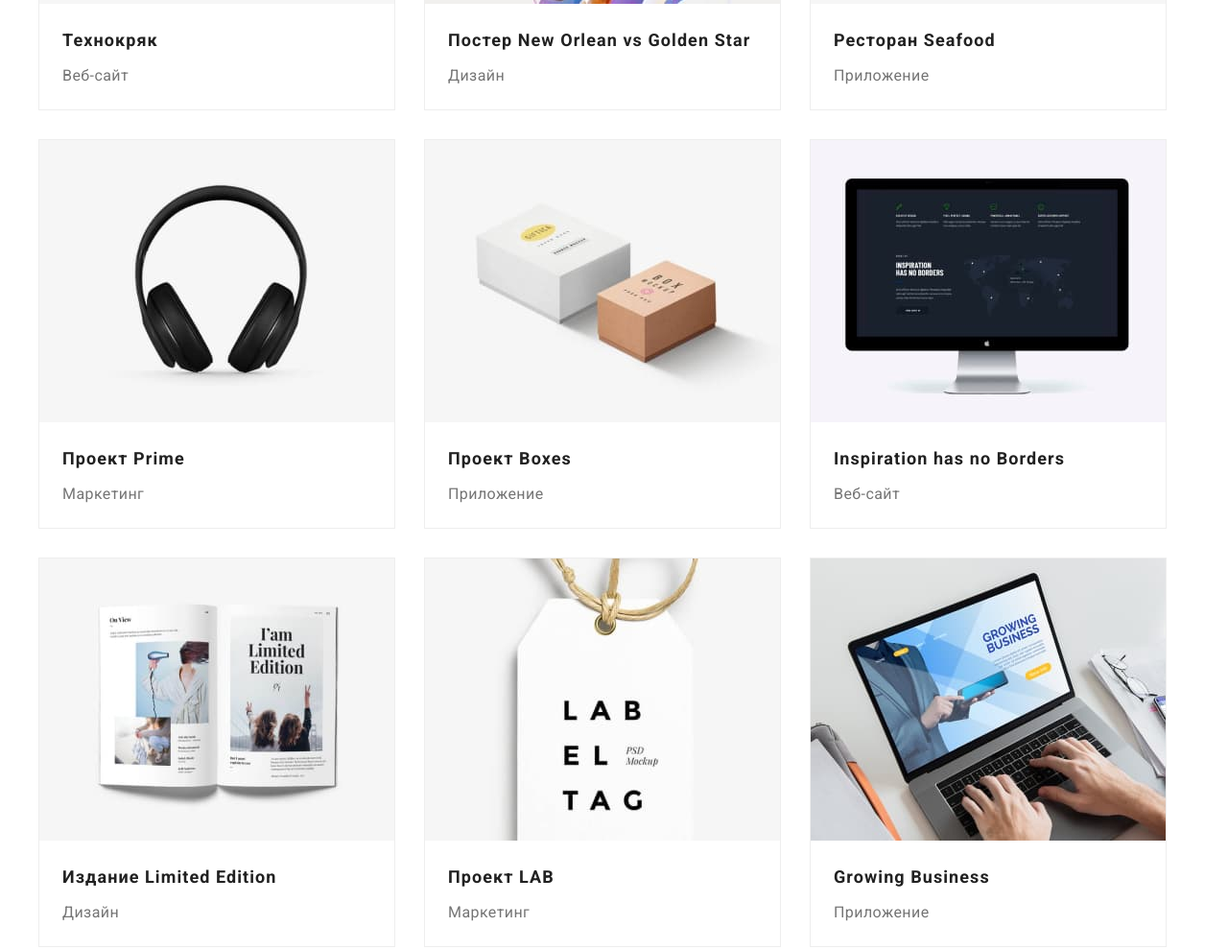
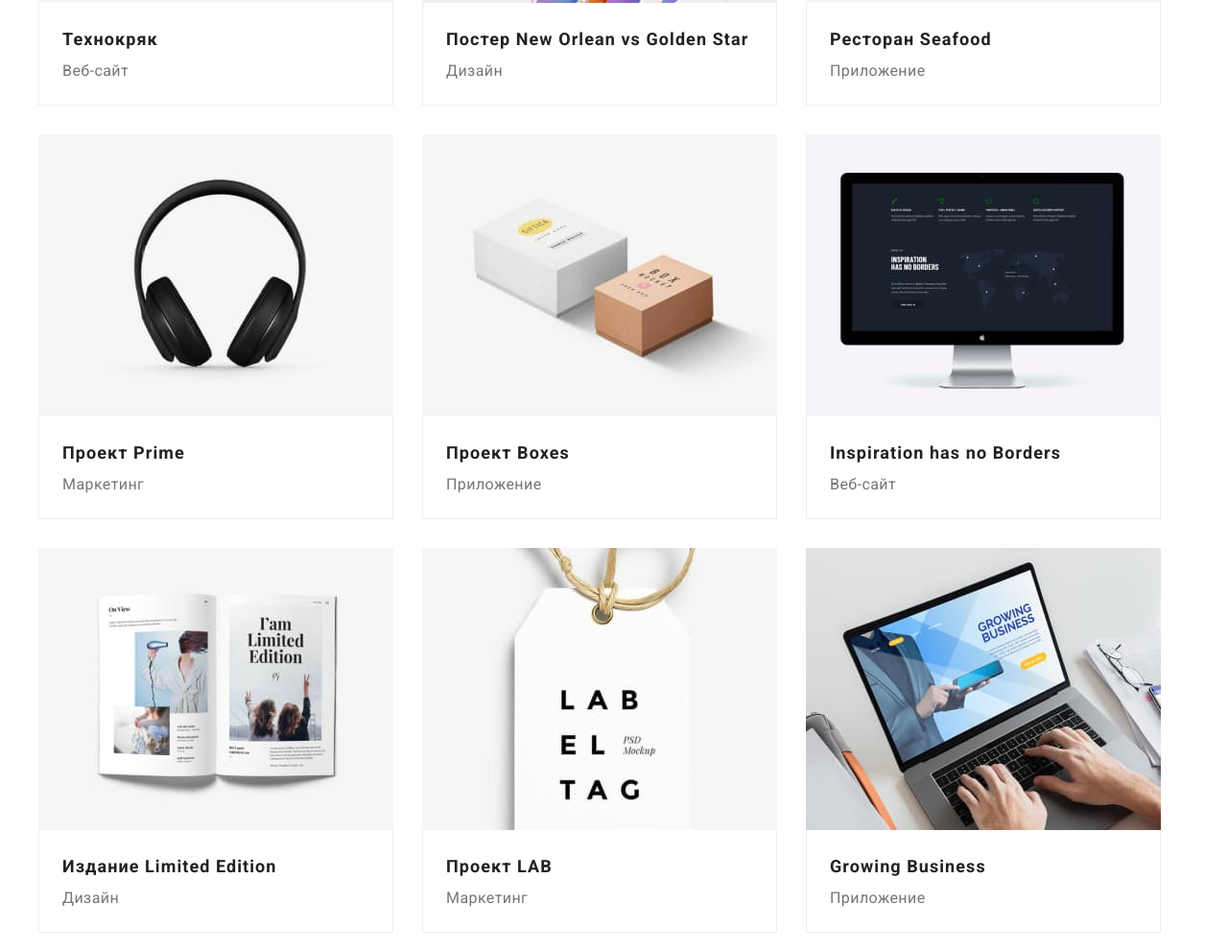
Before and after one commit to Max-TrackerOFF-Che/goit-markup-hw-03, a plain HTML site: page portfolio.html in a window 1280 px wide. Shown: the part 554-1544 px from the top of the page at 96% size. Drawn offline with nearby package versions, Linux system fonts and the light colour scheme.

Commit message:
updated hometask

```diff
--- a/css/styles.css
+++ b/css/styles.css
@@ -137,7 +137,6 @@ img {
   width: 1200px;
   margin-left: auto;
   margin-right: auto;
-  align-content: center;
 }
 .section {
   padding-bottom: 94px;
@@ -315,21 +314,19 @@ img {
   font-size: 18px;
   line-height: 2;
   letter-spacing: 0.06em;
-
-  margin-right: 24px;
-  margin-left: 24px;
-  margin-top: 20px;
 }
 .project-text {
   color: var(--secondary-text-color);
   font-size: 16px;
   line-height: 1.87;
-
-  margin: 4px 24px 20px;
 }
-
+.project-title {
+  padding: 20px 24px;
+  border-bottom: 1px solid var(--border-color);
+  border-left: 1px solid var(--border-color);
+  border-right: 1px solid var(--border-color);
+}
 .project-item {
-  border: 1px solid var(--border-color);
   margin-right: 30px;
   margin-bottom: 30px;
 }
--- a/portfolio.html
+++ b/portfolio.html
@@ -50,64 +50,91 @@
                 <li class="project-item">
                     <a class="project-link" href="https://www.google.com.ua/?hl=ru">
                     <img class="project-image" src="./images/porfolio-one.jpg" alt="Фото">
+                    <div class="project-title">
                         <h2 class="header-two">Технокряк</h2>
-                    <p class="project-text" >Веб-сайт</p></a>
+                        <p class="project-text" >Веб-сайт</p>
+                    </div>
+                    </a>
                 </li>
 
                 <li class="project-item">
                     <a class="project-link" href="https://www.google.com.ua/?hl=ru">
                     <img class="project-image" src="./images/portfolio-two.jpg" alt="Фото">
+                    <div class="project-title">
                         <h2 class="header-two">Постер New Orlean vs Golden Star</h2>
-                    <p class="project-text">Дизайн</p></a>
+                        <p class="project-text">Дизайн</p>
+                    </div>
+                    </a>
                 </li>
 
                 <li class="project-item">
                     <a class="project-link" href="https://www.google.com.ua/?hl=ru">
                     <img class="project-image" src="./images/portfolio-three.jpg" alt="Фото">
+                    <div class="project-title">
                         <h2 class="header-two">Ресторан Seafood</h2>
-                    <p class="project-text" >Приложение</p></a>
+                        <p class="project-text" >Приложение</p>
+                    </div>
+                    </a>
                 </li>
 
                 <li class="project-item">
                     <a class="project-link" href="https://www.google.com.ua/?hl=ru">
                     <img class="project-image" src="./images/portfolio-four.jpg" alt="Фото">
+                    <div class="project-title">
                         <h2 class="header-two">Проект Prime</h2>
-                    <p class="project-text" >Маркетинг</p></a>
+                        <p class="project-text" >Маркетинг</p>
+                    </div>
+                    </a>
                 </li>
 
                 <li class="project-item">
                     <a class="project-link" href="https://www.google.com.ua/?hl=ru">
                     <img class="project-image" src="./images/portfolio-five.jpg" alt="Фото">
+                    <div class="project-title">
                         <h2 class="header-two">Проект Boxes</h2>
-                    <p class="project-text">Приложение</p></a>
+                        <p class="project-text">Приложение</p>
+                    </div>
+                    </a>
                 </li>
 
                 <li class="project-item">
                     <a class="project-link" href="https://www.google.com.ua/?hl=ru">
                     <img class="project-image" src="./images/portfolio-six.jpg" alt="Фото">
+                    <div class="project-title">
                         <h2 class="header-two">Inspiration has no Borders</h2>
-                    <p class="project-text">Веб-сайт</p></a>
+                        <p class="project-text">Веб-сайт</p>
+                    </div>
+                    </a>
                 </li>
 
                 <li class="project-item">
                     <a class="project-link" href="https://www.google.com.ua/?hl=ru">
                     <img class="project-image" src="./images/portfolio-seven.jpg" alt="Фото">
+                    <div class="project-title">
                         <h2 class="header-two">Издание Limited Edition</h2>
-                    <p class="project-text">Дизайн</p></a>
+                        <p class="project-text">Дизайн</p>
+                    </div>
+                    </a>
                 </li>
 
                 <li class="project-item">
                     <a class="project-link" href="https://www.google.com.ua/?hl=ru">
                     <img src="./images/portfolio-eight.jpg" alt="Фото" width="370" height="294">
+                    <div class="project-title">
                         <h2 class="header-two">Проект LAB</h2>
-                    <p class="project-text">Маркетинг</p></a>
+                        <p class="project-text">Маркетинг</p>
+                    </div>
+                    </a>
                 </li>
 
                 <li class="project-item">
                     <a class="project-link" href="https://www.google.com.ua/?hl=ru">
                     <img class="project-image" src="./images/portfolio-nine.jpg" alt="Фото" width="370" height="294">
+                    <div class="project-title">
                         <h2 class="header-two">Growing Business</h2>
-                    <p class="project-text">Приложение</p></a>
+                        <p class="project-text">Приложение</p>
+                    </div>
+                    </a>
                 </li>
             </ul>
             </div>
```
Also changed, not shown: index.html (+2 -2 lines). Lines whose indentation alone changed are shown as unchanged.
